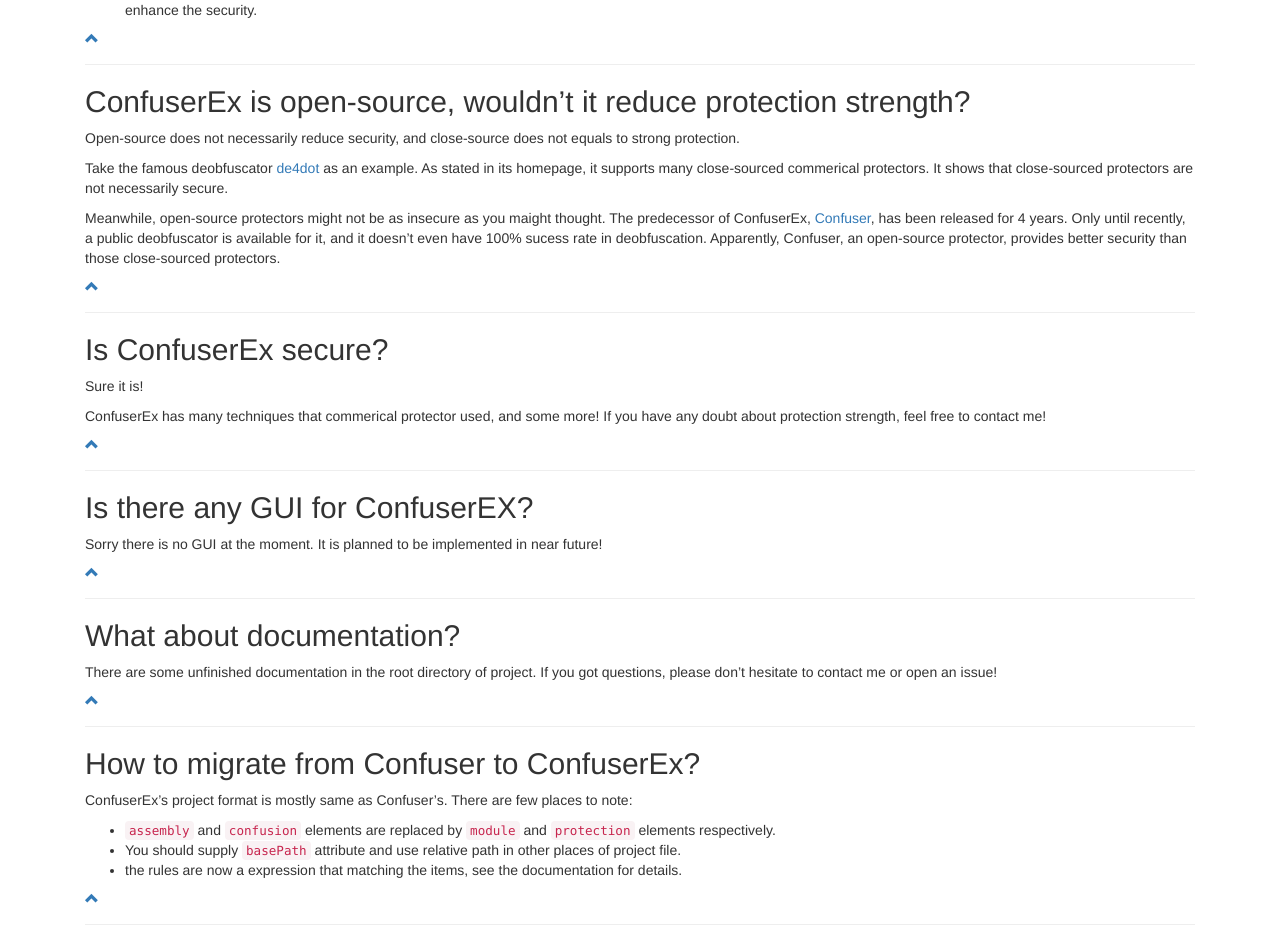
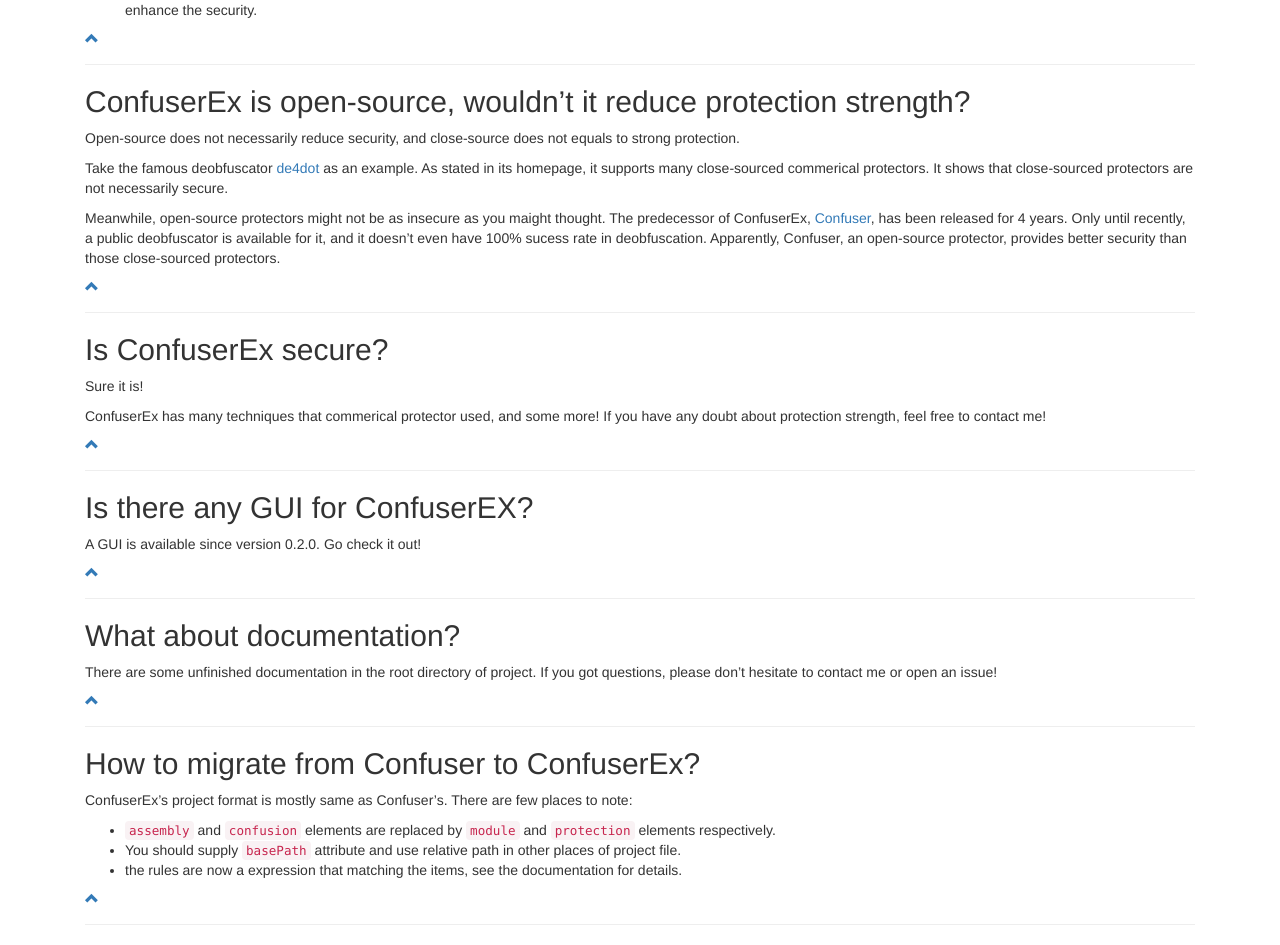
Before and after one commit to yck1509/ConfuserEx, a Jekyll site: the page built from faq.md, in a window 1280 px wide. Shown: the part 1053-1998 px from the top of the page. Built offline with Jekyll 4.4.1, drawn with Linux system fonts in a browser that asks for light colours; nearby versions of some CDN libraries; library files that are not in the unit come from our copies.

Commit message:
New version!

```diff
--- a/faq.md
+++ b/faq.md
@@ -83,8 +83,7 @@
 Is there any GUI for ConfuserEX?
 ---
 
-Sorry there is no GUI at the moment. It is planned to be implemented in near
-future!
+A GUI is available since version 0.2.0. Go check it out!
 
 <div class="a-right"><a class="back-to-top" href="#top"><i class="glyphicon glyphicon-chevron-up"></i></a></div>
 ---
```
Also changed, not shown: _posts/2014-06-23-confuserex-v02-released.md (added, +20 -0 lines), index.md (+3 -5 lines), assets/screenshot2.png.
